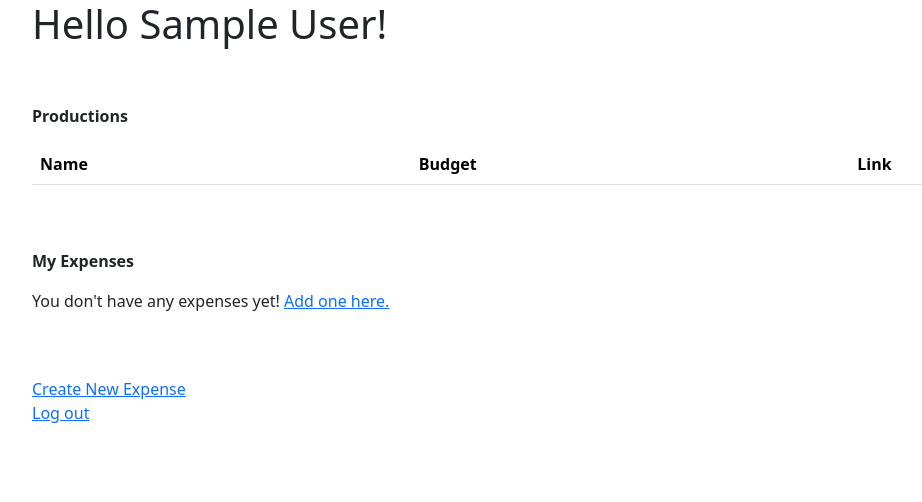
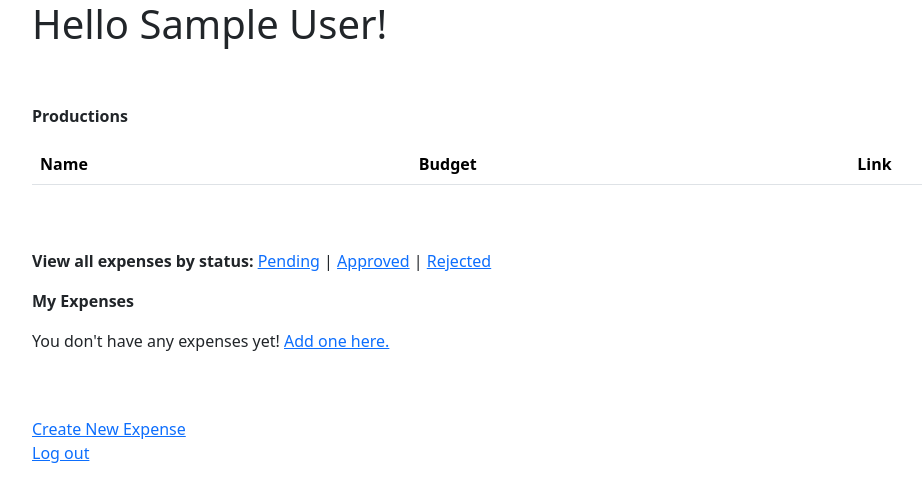
Before and after one commit to lupetyman/js-film-budget-helper, a Rails app: page /users/1 in a window 1280 px wide. Shown: the top 502 px of the page, without its empty margins (50-972 px from the left). Run offline with Rails 7, Linux system fonts and the light colour scheme; the visitor is signed in with stand-in values (Sample User, id 1); data that the repository does not hold is empty; style sheets or scripts are compiled from the project's sources; some libraries are stand-ins or nearby versions.

Commit message:
Add scoped methods to admin partial

```diff
--- a/app/views/users/_admin.html.erb
+++ b/app/views/users/_admin.html.erb
@@ -2,4 +2,5 @@
   <p><strong>Productions</strong></p>
   <%= render partial: "productions/table", locals: {productions: Production.all } %>
   <br></br>
+  <p><strong>View all expenses by status:</strong> <%= link_to "Pending", pending_expenses_path %> | <%= link_to "Approved", approved_expenses_path %> | <%= link_to "Rejected", rejected_expenses_path %></p>
 <% end %>
```
